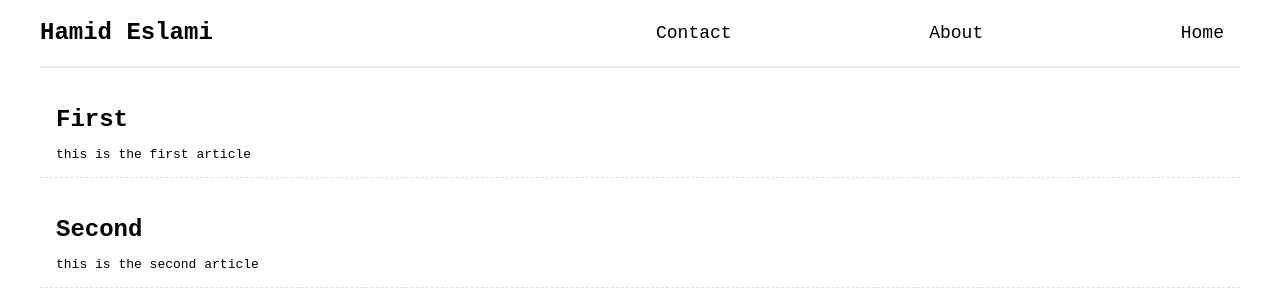
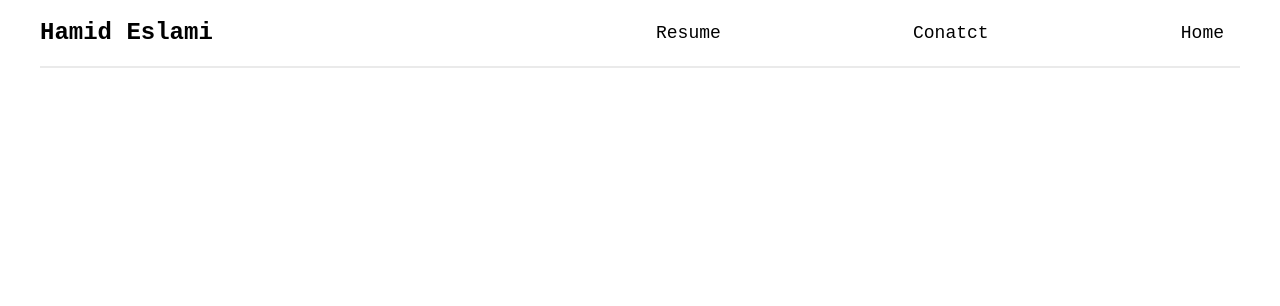
Before and after one commit to hamideslami32/portfolio, a React (Vite) app: page / in a window 1280 px wide. Shown: the top 306 px of the page. Built offline with nearby package versions, Linux system fonts and the light colour scheme.

Commit message:
add: pages & change nav links

```diff
--- a/package.json
+++ b/package.json
@@ -11,12 +11,14 @@
   "dependencies": {
     "react": "^18.2.0",
     "react-dom": "^18.2.0",
-    "sass": "^1.54.4"
+    "react-router-dom": "^6.3.0"
   },
   "devDependencies": {
     "@types/react": "^18.0.17",
     "@types/react-dom": "^18.0.6",
+    "@types/react-router-dom": "^5.3.3",
     "@vitejs/plugin-react": "^2.0.1",
+    "sass": "^1.54.4",
     "typescript": "^4.6.4",
     "vite": "^3.0.7"
   }
--- a/src/App.tsx
+++ b/src/App.tsx
@@ -10,9 +10,9 @@ function App() {
   return (
     <div className={styles.app}>
       <Header />
-      {articles.map((article, index) => (
+      {/* {articles.map((article, index) => (
         <Article {...article} />
-      ))}
+      ))} */}
     </div>
   );
 }
--- a/src/components/layouts/header/Header.tsx
+++ b/src/components/layouts/header/Header.tsx
@@ -1,6 +1,6 @@
 const navLinks = [
-  { text: "Contact", url: "/contact" },
-  { text: "About", url: "/about" },
+  { text: "Resume", url: "/resume" },
+  { text: "Conatct", url: "/contact" },
   { text: "Home", url: "/" },
 ];
 
@@ -9,7 +9,7 @@ import styles from "./header.module.scss";
 const Header = () => {
   return (
     <header className={styles.header}>
-      <h1>Hamid Eslami</h1>
+      <h1><a href="/">Hamid Eslami</a></h1>
       <nav className={styles.nav}>
         <ul className="">
           {navLinks.map((link, index) => {
--- a/src/components/layouts/header/header.module.scss
+++ b/src/components/layouts/header/header.module.scss
@@ -9,7 +9,11 @@
   & > h1 {
     font-size: 1.5rem;
     font-weight: bold;
+    transition: color 0.4s ease;
     margin: 0;
+    &:hover {
+      color: gray;
+    }
   }
   .nav {
     width: 100%;
@@ -18,15 +22,19 @@
       display: flex;
       justify-content: space-between;
       li {
-        border-radius: 8px;
+        border-radius: 4px;
         margin-left: 30px;
         font-size: 18px;
         padding: 16px;
+        transition: color 0.4s ease;
         &:first-child {
           margin-left: 0;
         }
+        .active {
+          color: rgb(150, 0, 0);
+        }
         &:hover {
-          background-color: #f5f5f5;
+          color: red;
         }
       }
     }
```
Also changed, not shown: src/pages/contact/Contact.tsx (added, +8 -0 lines), src/pages/home/Home.tsx (added, +8 -0 lines), src/pages/resume/Resume.tsx (added, +8 -0 lines), src/pages/contact/contact.module.scss (added), src/pages/home/home.module.scss (added), src/pages/resume/resume.module.scss (added), 1 other file (tests, documents, lock files or other folders).
